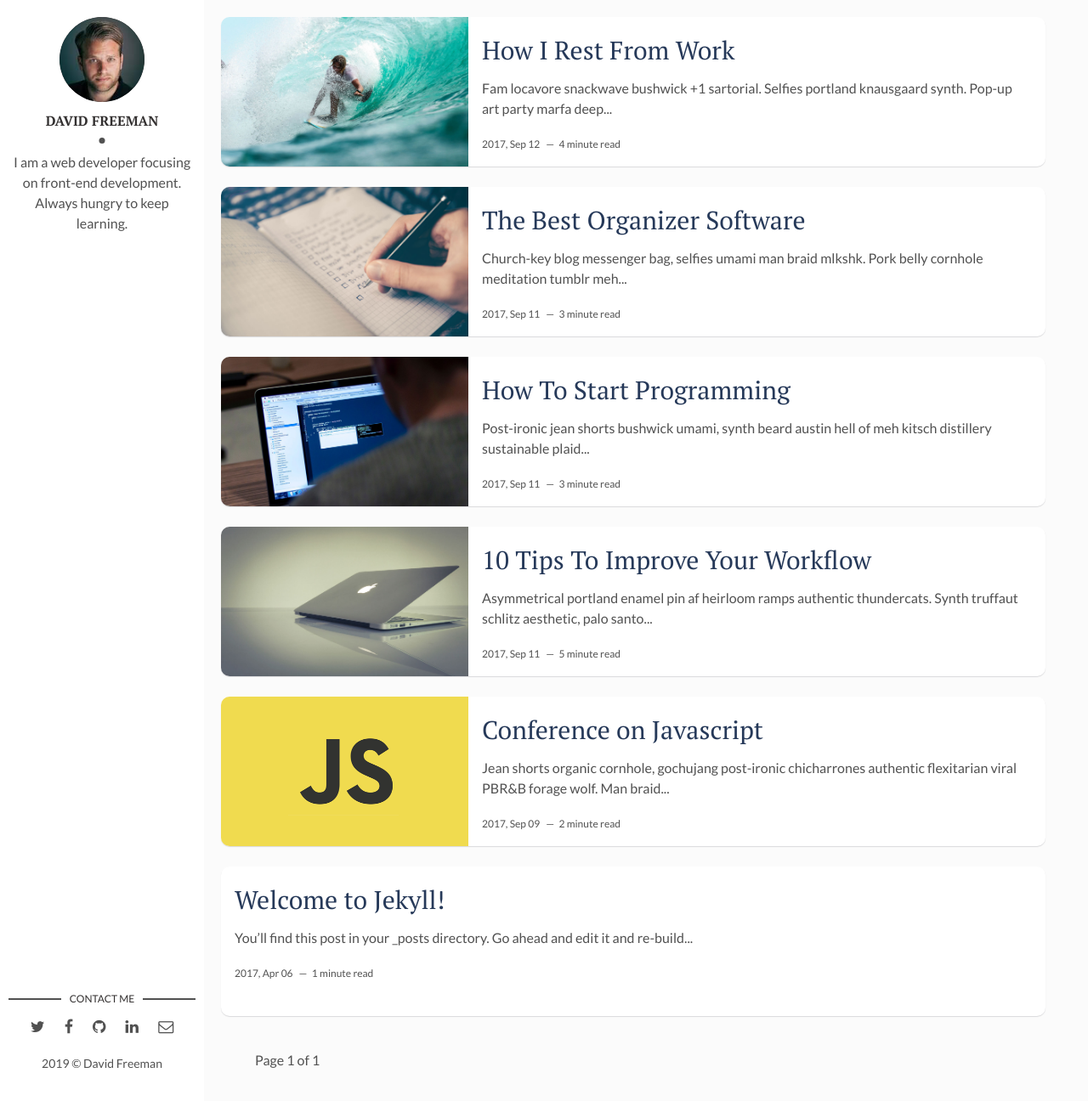
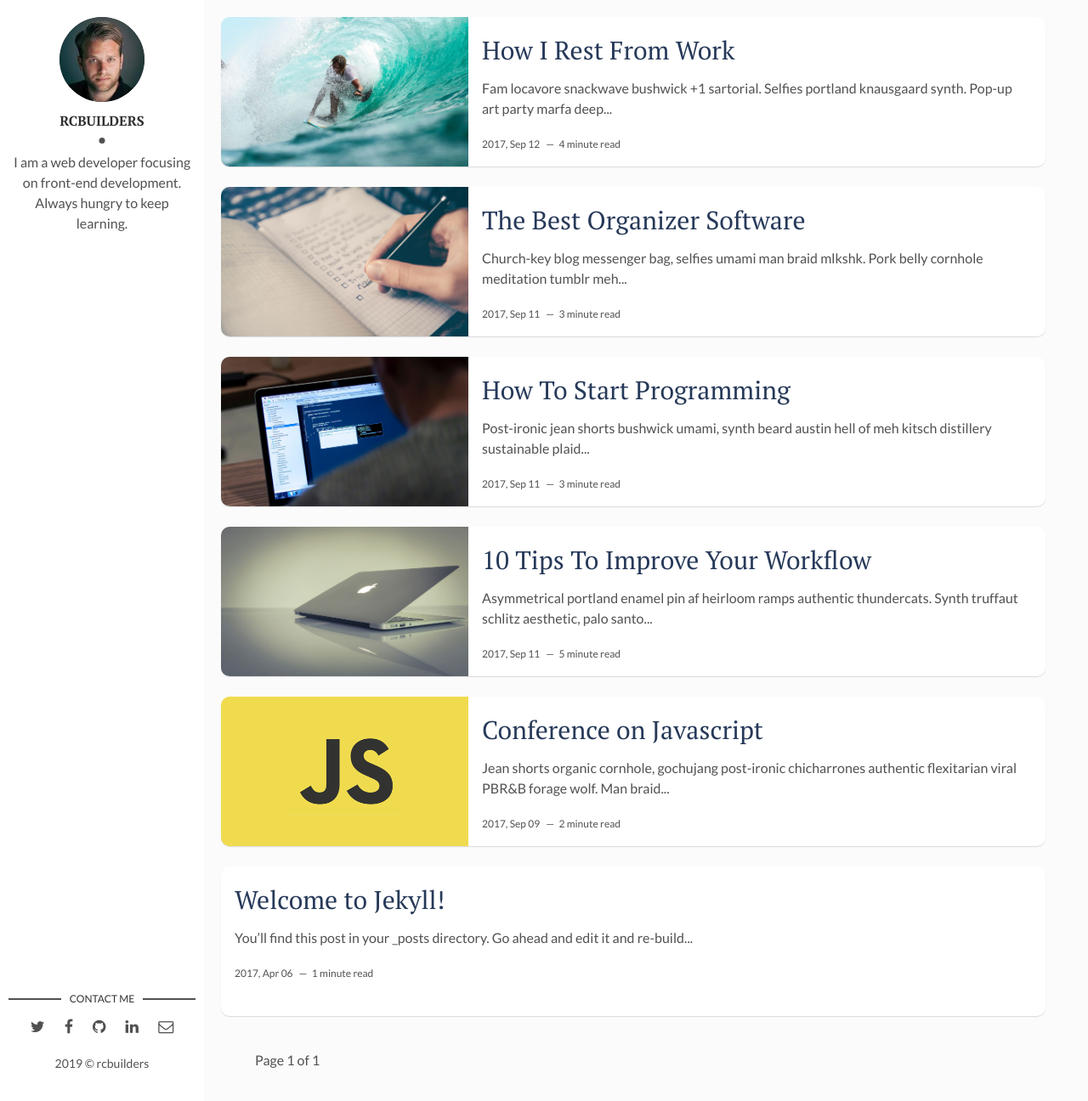
Before and after one commit to rcbuilders/rcbuilders.github.io, a Jekyll site: the page built from index.html, in a window 1280 px wide and 1296 px high. Shown: the whole window at 85% size. Built offline with Jekyll 4.4.1, drawn with Linux system fonts in a browser that asks for light colours; the list of posts is cut into pages by our own code.

Commit message:
config 수정

```diff
--- a/_config.yml
+++ b/_config.yml
@@ -9,12 +9,12 @@ url: "" # the base hostname & protocol for your site, e.g. http://example.com
 site-twitter: #if your site has a twitter account, enter it here
 
 # Author Settings
-author: David Freeman # add your name
+author: rcbuilders # add your name
 author-img: david-freeman.jpg # add your photo
 about-author: I am a web developer focusing on front-end development. Always hungry to keep learning. # add description
 social-twitter: # add your Twitter handle
 social-facebook: # add your Facebook handle
-social-github: artemsheludko # add your Github handle
+social-github: rcbuilders # add your Github handle
 social-linkedin: # add your Linkedin handle
 social-email: # add your Email address
 
```
